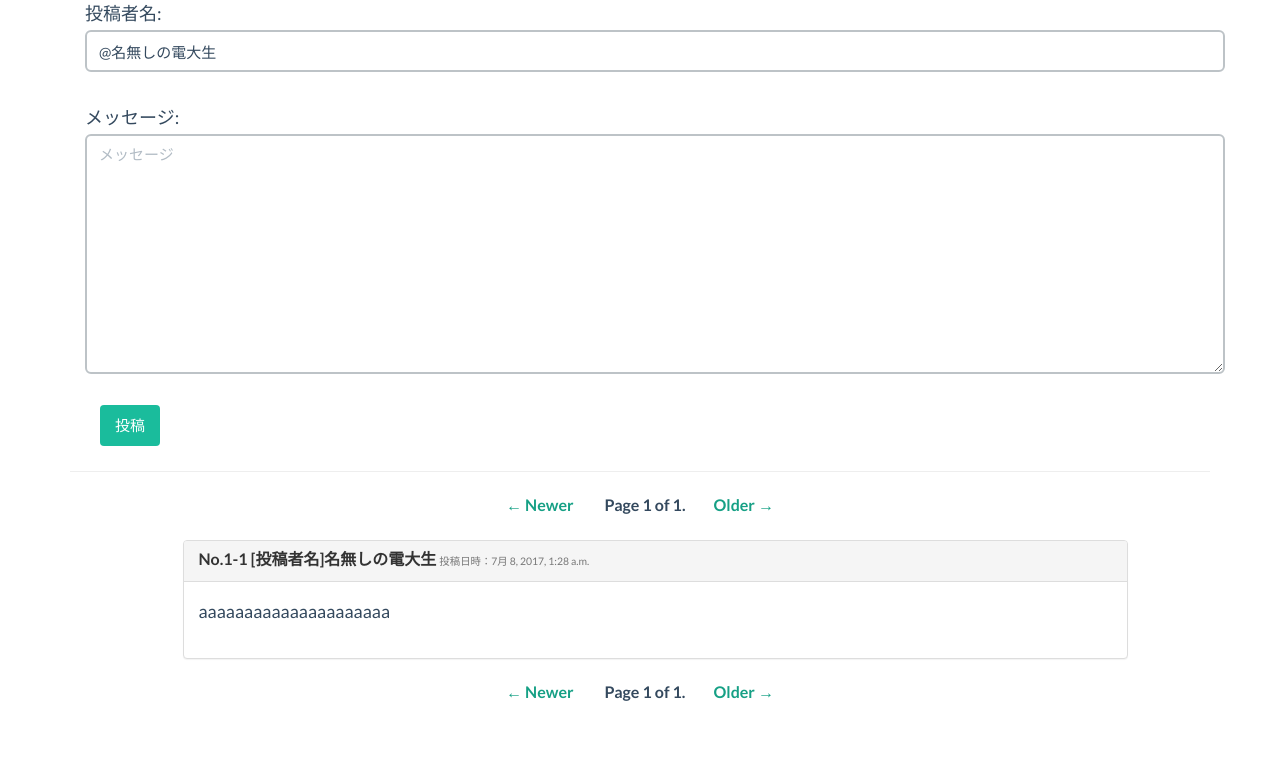
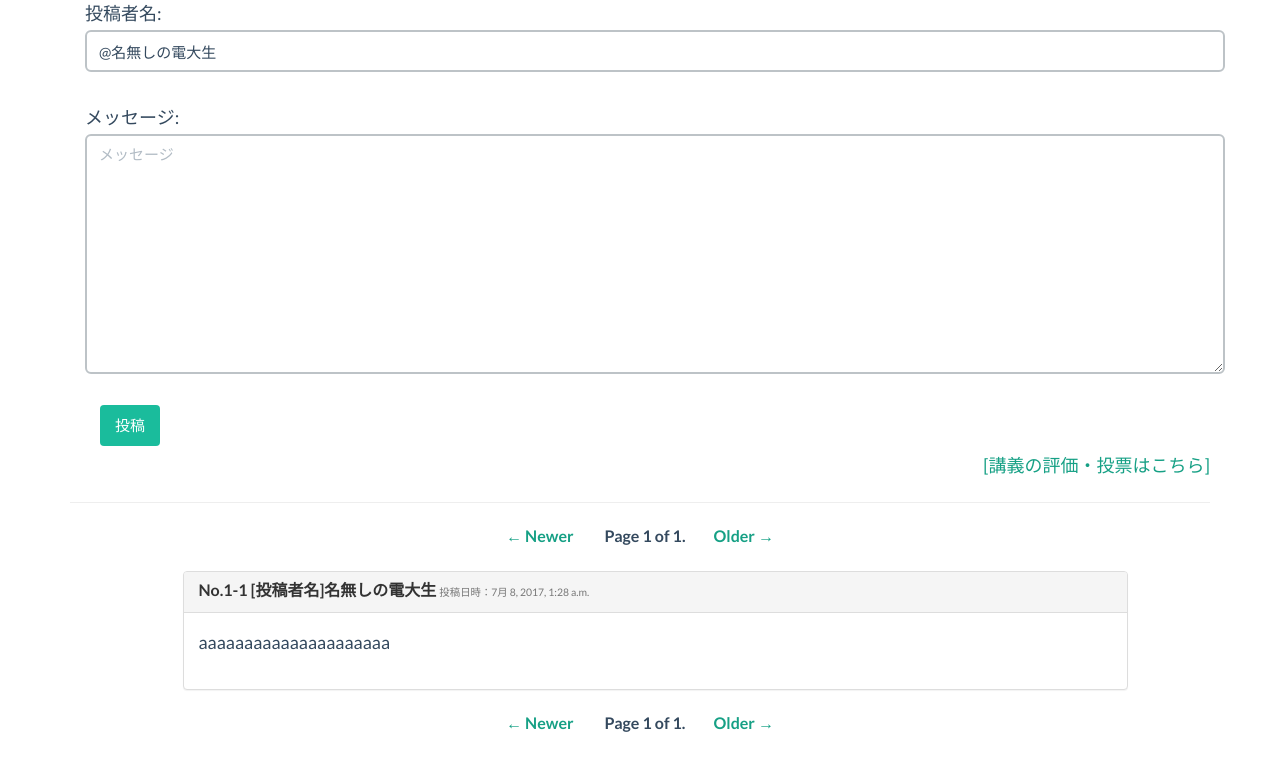
Before and after one commit to tduproject/kagikko2, a Django app: page /keijiban/index/1/ in a window 1280 px wide; the page is wider, and only the part inside the window is pictured. Shown: the part 263-1021 px from the top of that part. Before the commit the page ends 964 px from the top of that part, so only its background shows below. Run offline with Django 3.2, Linux system fonts and the light colour scheme; data comes from the database, SQL or seed files in the repository; some libraries are stand-ins or nearby versions.

Commit message:
掲示板と投票機能の連携

```diff
--- a/tdu/keijiban/templates/keijiban/index.html
+++ b/tdu/keijiban/templates/keijiban/index.html
@@ -28,6 +28,9 @@
       </div>
     </div>
   </form>
+  <div align="right">
+    <a href="{% url 'poll_detail' pk=posts.pk %}">[講義の評価・投票はこちら]</a>
+  </div>
   <hr>
   {# 画面下段 - 投稿内容とページネーター用のパーツを表示する #}
   {% include "pagination.html" %}{# ページネーター用のパーツ #}
```
